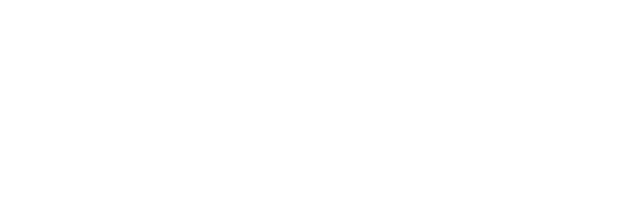
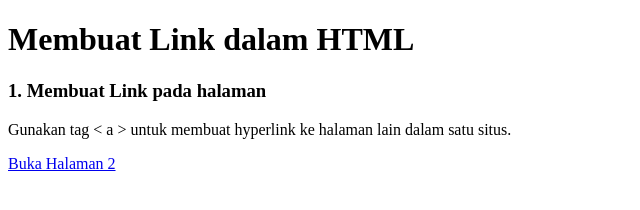
Before and after one commit to RizlH/1124160208-Day-05, a plain HTML site: page index.html in a window 1280 px wide. Shown: the whole page, without its empty margins (0-640 px from the left). Drawn offline with Linux system fonts and the light colour scheme.

Commit message:
1. Menambahkan Link dalam HTML

```diff
--- a/index.html
+++ b/index.html
@@ -6,5 +6,10 @@
     <title>Membuat Link</title>
 </head>
 <body>
+    <h1>Membuat Link dalam HTML</h1>
+    <h3>1. Membuat Link pada halaman</h3>
+    <p>Gunakan tag < a > untuk membuat hyperlink ke halaman lain dalam satu situs.</p>
+    <a href="halaman2.html">Buka Halaman 2</a>
+
 </body>
 </html>
```
